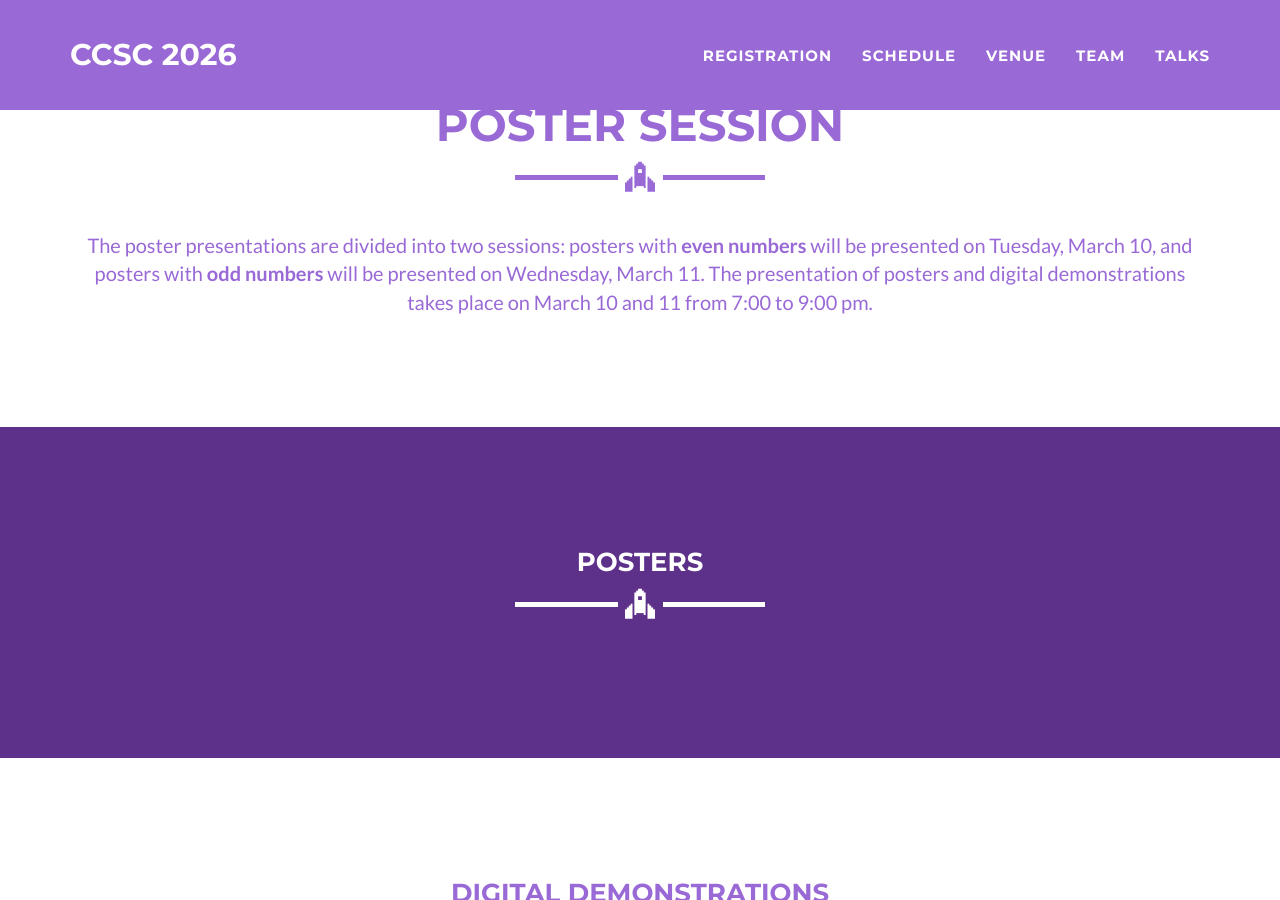
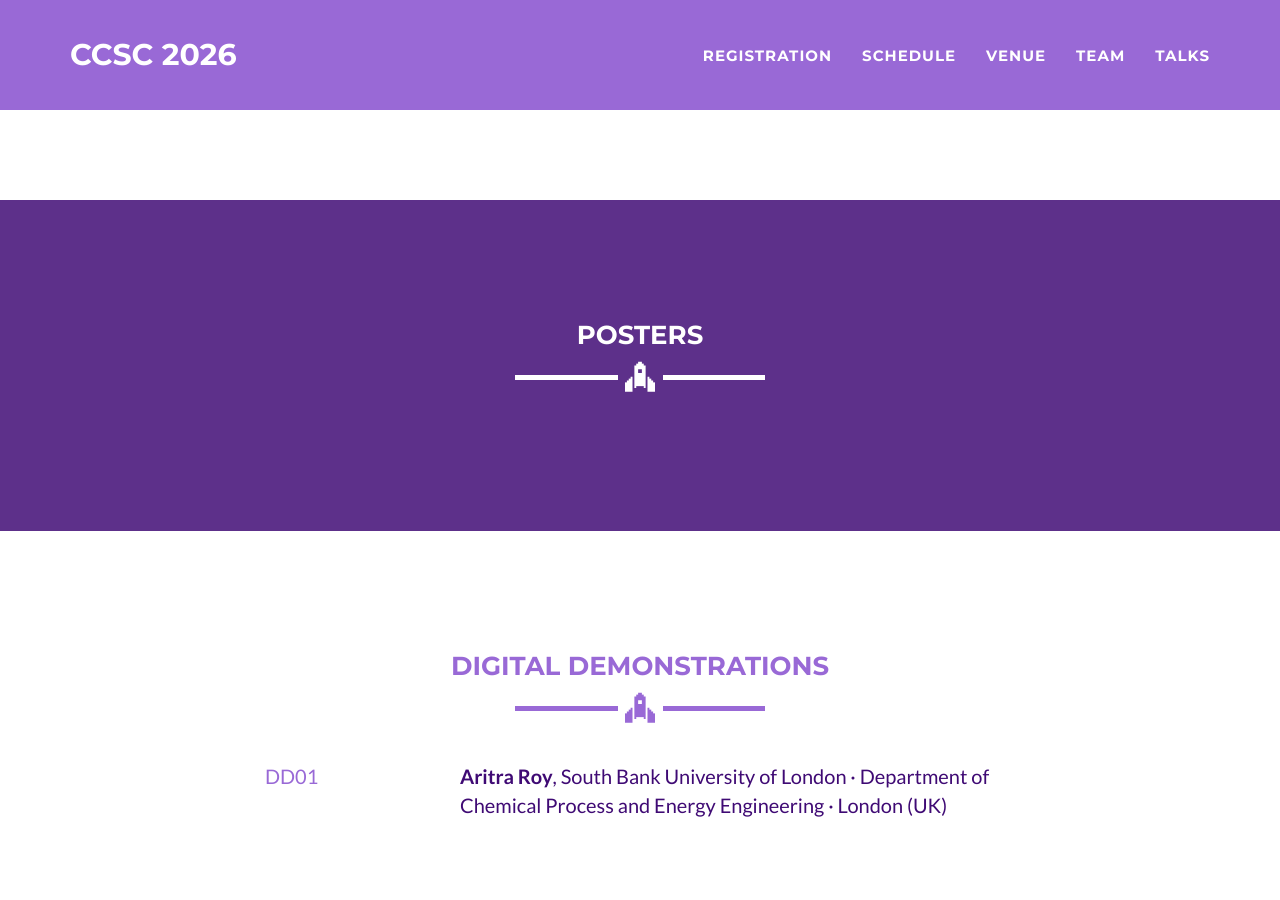
Before and after one commit to ccsc2026/ccsc2026.github.io, a Jekyll site: the page built from posters.html, in a window 1280 px wide and 900 px high. Built offline with Jekyll 4.4.1, drawn with Linux system fonts in a browser that asks for light colours.

Commit message:
Update posters.html

```diff
--- a/posters.html
+++ b/posters.html
@@ -1,17 +1,3 @@
 ---
 layout: posters
 ---
-
-<div class="container">
-  <div class="row">
-    <div class="col-lg-12 text-center">
-      <h2>Poster Session</h2>
-      <hr class="star-primary">
-      <br>
-      <p>
-        The poster presentations are divided into two sessions: posters with <b>even numbers</b> will be presented on Tuesday, March 10, and posters with <b>odd numbers</b> will be presented on Wednesday, March 11.
-        The presentation of posters and digital demonstrations takes place on March 10 and 11 from 7:00 to 9:00 pm.
-      </p>
-    </div>
-  </div>
-</div>
```
